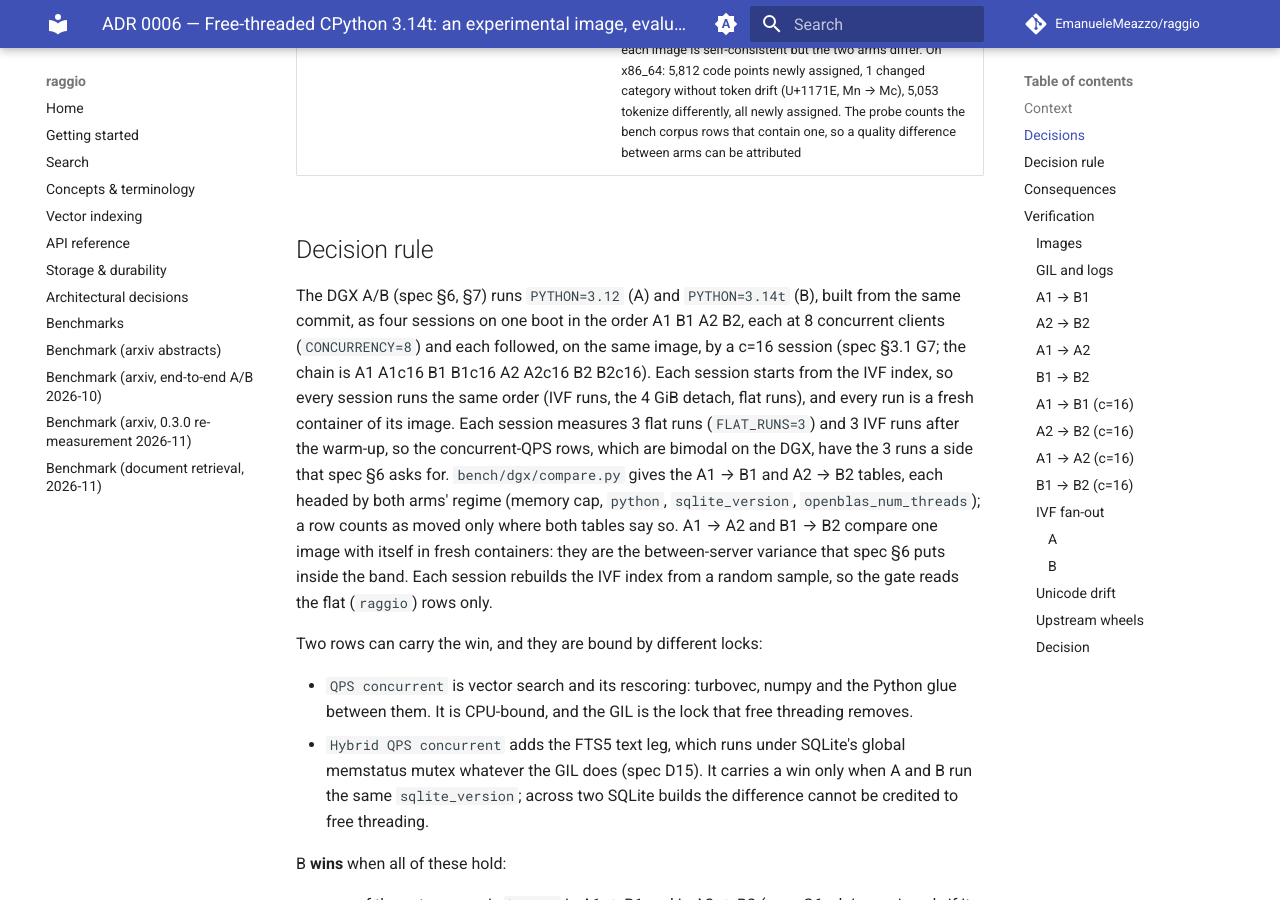
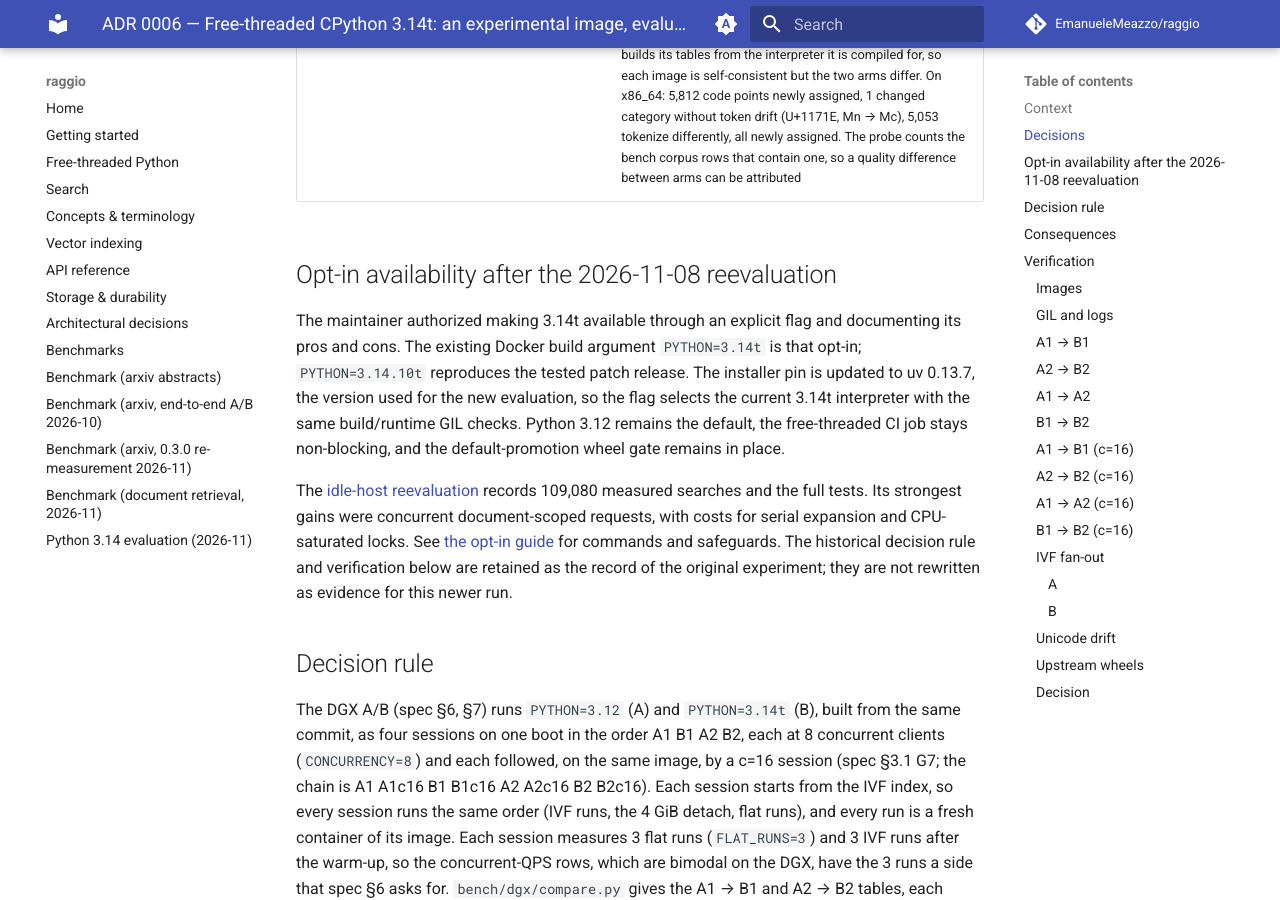
Before and after one commit to EmanueleMeazzo/raggio, an MkDocs documentation site: the page built from docs/adr/0006-free-threaded-python.md, in a window 1280 px wide and 900 px high, scrolled down 3044 px. Built offline with MkDocs 1.6.1 and Material for MkDocs 9.7.7, drawn with Linux system fonts in a browser that asks for light colours; comment, search, counter and statistics services are not loaded; some of the changed text lies outside the part shown.

Commit message:
Make Python 3.14t a documented guarded opt-in

```diff
--- a/docs/adr/0006-free-threaded-python.md
+++ b/docs/adr/0006-free-threaded-python.md
@@ -1,6 +1,6 @@
 # ADR 0006 — Free-threaded CPython 3.14t: an experimental image, evaluated
 
-Status: experimental (evaluation only) · Date: 2026-10-02 · Spec D2, D6, D11, D15, D16; item 4
+Status: experimental (explicit opt-in) · Date: 2026-10-02; opt-in authorized 2026-11-08 · Spec D2, D6, D11, D15, D16; item 4
 
 ## Context
 
@@ -62,6 +62,23 @@ refuses a `raggio_native` built for any other interpreter.
 | **meta.db connections without a statement cache on free-threaded builds** (`SQLITE_CACHED_STATEMENTS` in `store.py`: 0 there, sqlite3's own 128 otherwise) | With biased reference counting, a statement another thread cached is freed only when that thread next runs Python, so `stop()`'s `close()` left a zombie connection holding `meta.db`, `-wal` and `-shm` open (on Windows, deleting the collection failed). Reproduced on 3.14.7t (Windows); not on 3.14.8t, whose gh-157838 merges a detached thread's biased reference counts. Kept for 3.14.7t and older builds; Linux not observed. Preparing each statement again costs about 10 µs per statement on 3.14t (laptop: a 10-id hydrate 18–20 → 28–30 µs, an FTS query 151–157 → 160–176 µs), well under 1% of a search; the DGX A/B includes it. The writer connection loses its cache too, so D2's batched finishes re-prepare their statements; the ABAB measures search only. The catalog connection keeps the default: it closes only at shutdown, and nothing deletes catalog.db while the server runs |
 | **Non-blocking CI job** on 3.14t, x86_64 and aarch64, with the extension required and the warning filter set; then the image check and the concurrency stress tests at 30 s | Spec D11. `continue-on-error` until 3.14t is the default image |
 | **Unicode drift is measured, not fixed**: `bench/unicode_drift_probe.py` | 3.12 has Unicode 15.0.0 and 3.14 has 16.0.0. The tokenizer runs on `unicodedata` at query time, and `raggio_native` builds its tables from the interpreter it is compiled for, so each image is self-consistent but the two arms differ. On x86_64: 5,812 code points newly assigned, 1 changed category without token drift (U+1171E, Mn → Mc), 5,053 tokenize differently, all newly assigned. The probe counts the bench corpus rows that contain one, so a quality difference between arms can be attributed |
+
+## Opt-in availability after the 2026-11-08 reevaluation
+
+The maintainer authorized making 3.14t available through an explicit flag and
+documenting its pros and cons. The existing Docker build argument
+`PYTHON=3.14t` is that opt-in; `PYTHON=3.14.10t` reproduces the tested patch release.
+The installer pin is updated to uv 0.13.7, the version used for the new evaluation,
+so the flag selects the current 3.14t interpreter with the same build/runtime GIL
+checks. Python 3.12 remains the default, the free-threaded CI job stays non-blocking,
+and the default-promotion wheel gate remains in place.
+
+The [idle-host reevaluation](../python-3.14-reevaluation-2026-11-07.md) records
+109,080 measured searches and the full tests. Its strongest gains were concurrent
+document-scoped requests, with costs for serial expansion and CPU-saturated locks.
+See [the opt-in guide](../free-threaded-python.md) for commands and safeguards.
+The historical decision rule and verification below are retained as the record of
+the original experiment; they are not rewritten as evidence for this newer run.
 
 ## Decision rule
 
--- a/mkdocs.yml
+++ b/mkdocs.yml
@@ -51,6 +51,7 @@ markdown_extensions:
 nav:
   - Home: index.md
   - Getting started: getting-started.md
+  - Free-threaded Python: free-threaded-python.md
   - Search: search.md
   - Concepts & terminology: concepts.md
   - Vector indexing: indexing.md
@@ -62,3 +63,4 @@ nav:
   - Benchmark (arxiv, end-to-end A/B 2026-10): benchmark-arxiv-2026-10.md
   - Benchmark (arxiv, 0.3.0 re-measurement 2026-11): benchmark-arxiv-2026-11.md
   - Benchmark (document retrieval, 2026-11): benchmark-documents.md
+  - Python 3.14 evaluation (2026-11): python-3.14-reevaluation-2026-11-07.md
```
Also changed, not shown: README.md (+26 -4 lines), docs/adr/index.md (+2 -1 lines), docs/free-threaded-python.md (added, +64 -0 lines), docs/getting-started.md (+8 -5 lines), docs/python-3.14-reevaluation-2026-11-07.md (+3 -3 lines), 3 other files.
